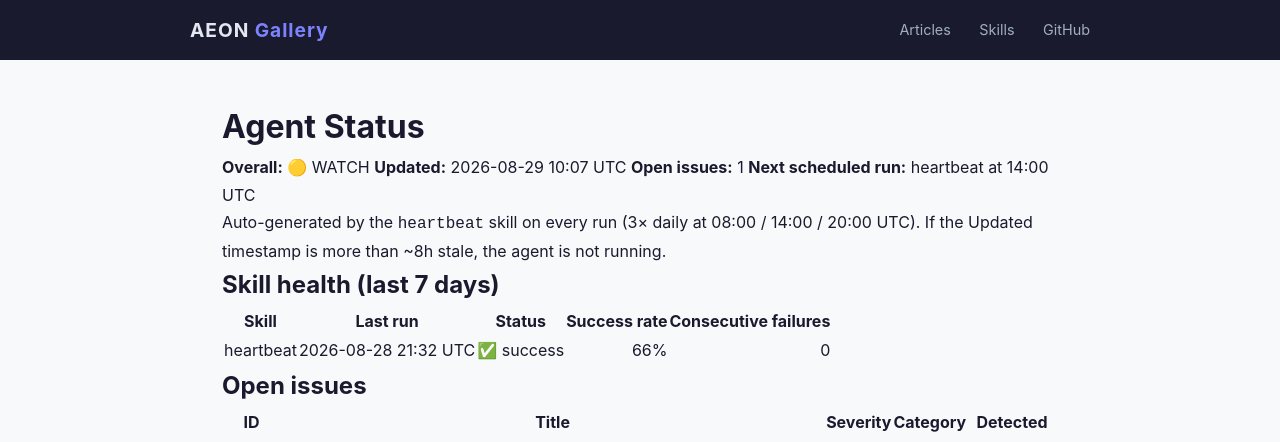
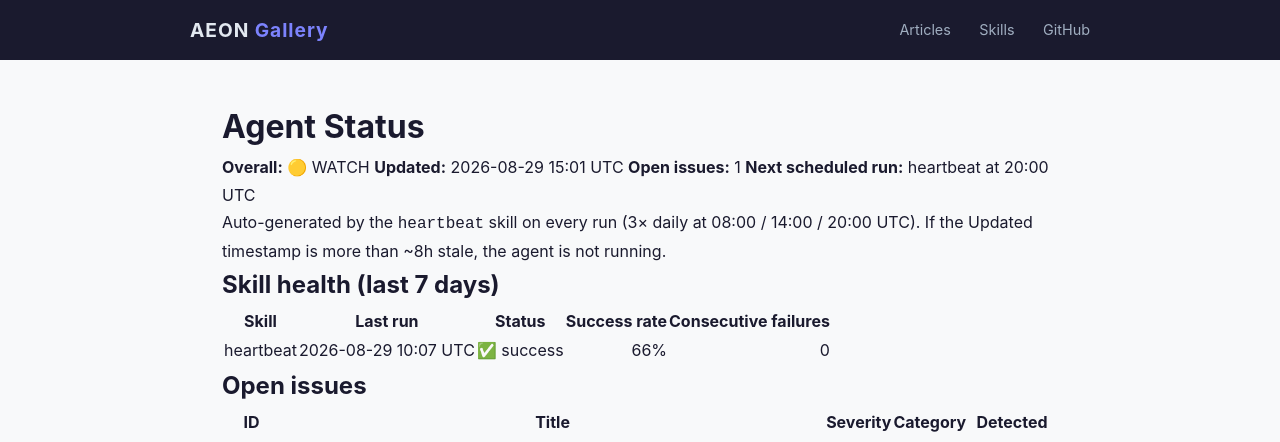
Before and after one commit to RickCrosschain/aeon, a Jekyll site: the page built from docs/status.md, in a window 1280 px wide. Shown: the top 442 px of the page. Built offline with Jekyll 4.4.1, drawn with Linux system fonts in a browser that asks for light colours.

Commit message:
chore(heartbeat): auto-commit 2026-08-29

```diff
--- a/docs/status.md
+++ b/docs/status.md
@@ -7,9 +7,9 @@
 # Agent Status
 
 **Overall:** 🟡 WATCH
-**Updated:** 2026-08-29 10:07 UTC
+**Updated:** 2026-08-29 15:01 UTC
 **Open issues:** 1
-**Next scheduled run:** heartbeat at 14:00 UTC
+**Next scheduled run:** heartbeat at 20:00 UTC
 
 Auto-generated by the `heartbeat` skill on every run (3× daily at 08:00 / 14:00 / 20:00 UTC). If the Updated timestamp is more than ~8h stale, the agent is not running.
 
@@ -17,7 +17,7 @@
 
 | Skill | Last run | Status | Success rate | Consecutive failures |
 |-------|----------|--------|-------------:|---------------------:|
-| heartbeat | 2026-08-28 21:32 UTC | ✅ success | 66% | 0 |
+| heartbeat | 2026-08-29 10:07 UTC | ✅ success | 66% | 0 |
 
 ## Open issues
 
--- a/memory/token-usage.csv
+++ b/memory/token-usage.csv
@@ -197,3 +197,4 @@
 2026-08-27,heartbeat,claude-opus-4-8,2112,4629,301237,56911
 2026-08-28,heartbeat,claude-opus-4-8,2116,5839,415002,57057
 2026-08-29,heartbeat,claude-opus-4-8,2114,4665,367854,57092
+2026-08-29,heartbeat,claude-opus-4-8,2114,4282,361757,54777
```
Also changed, not shown: memory/logs/2026-08-29.md (+11 -0 lines), .outputs/heartbeat.md.
